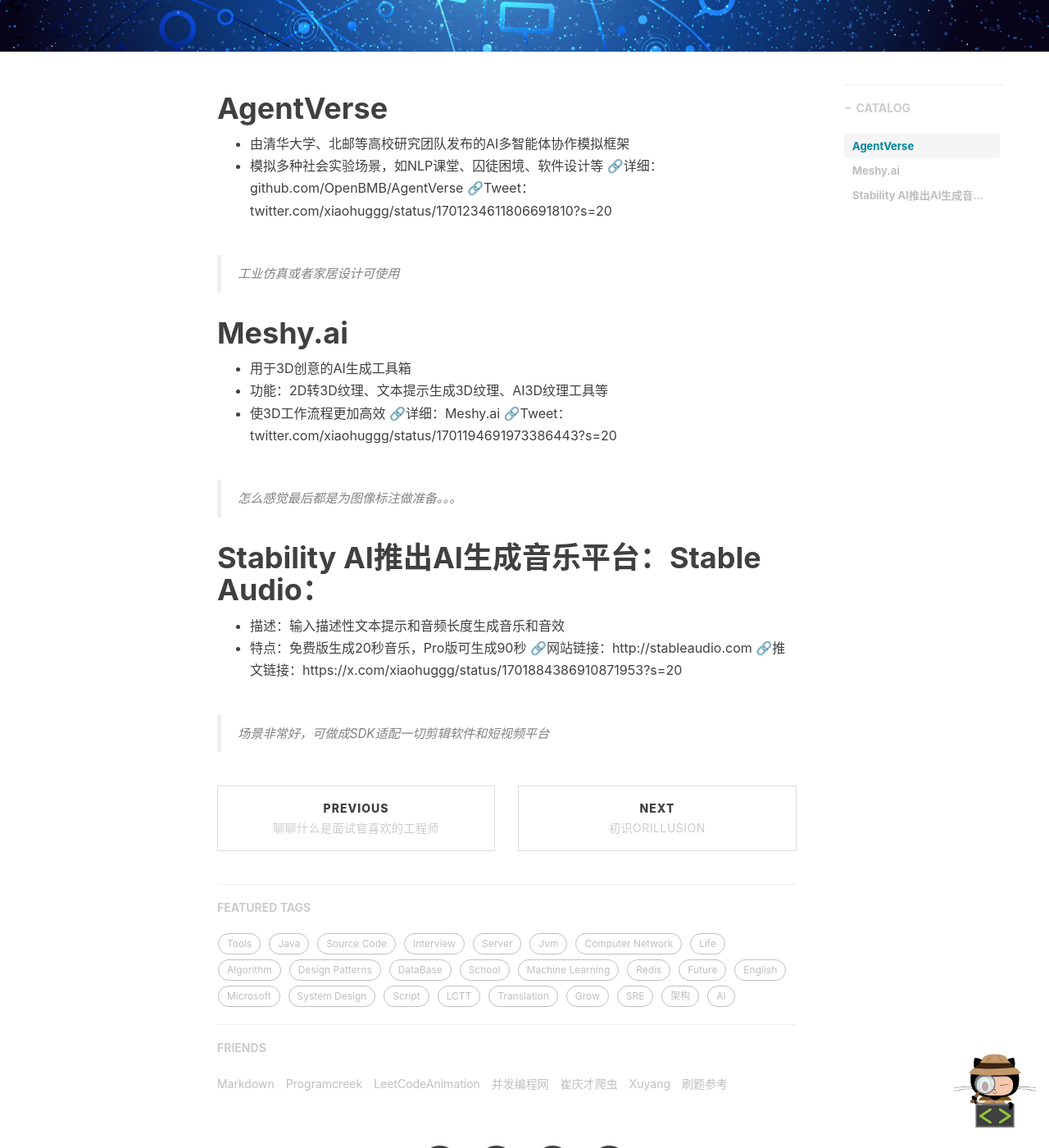
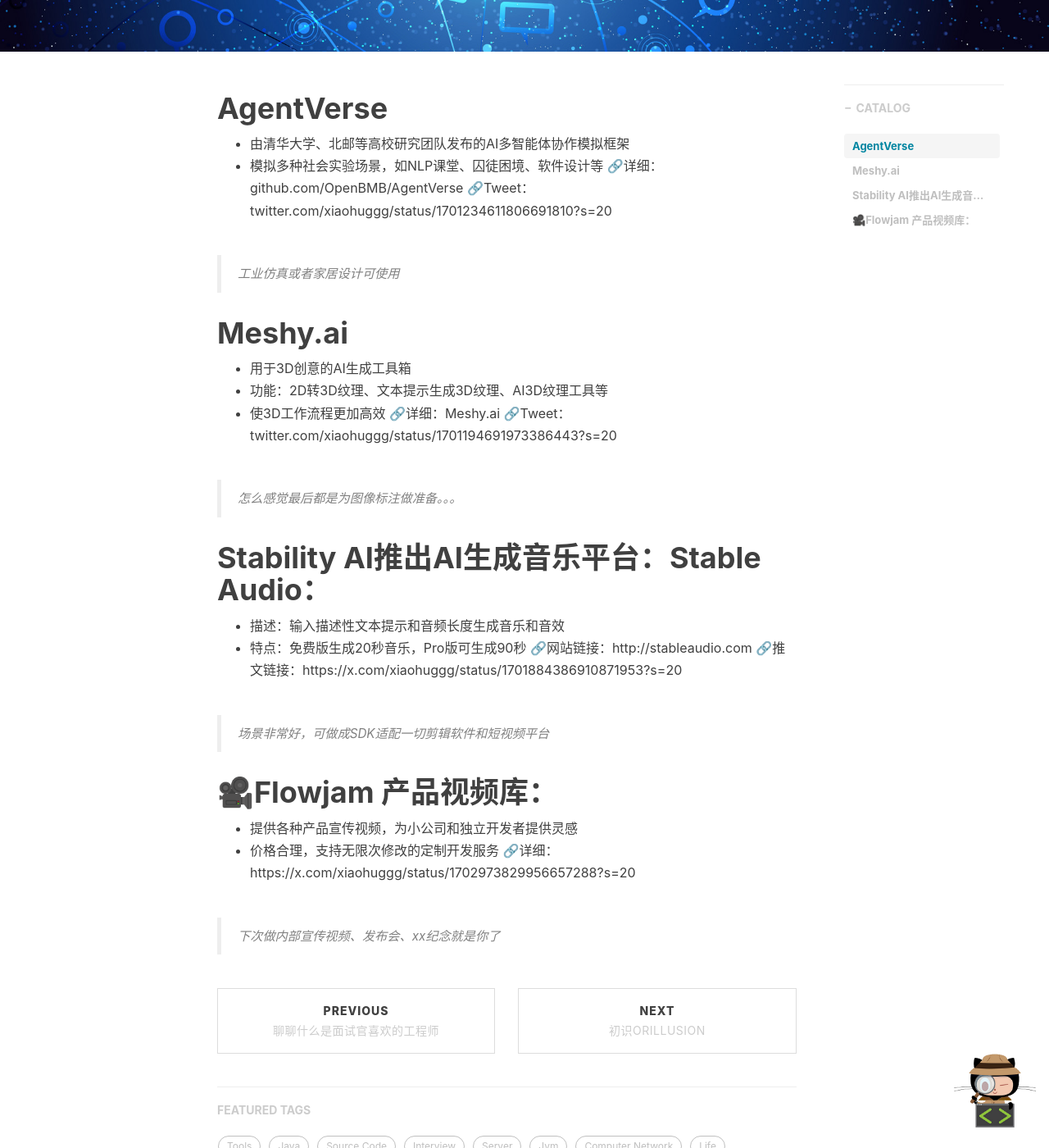
Before and after one commit to Gordon-Deng/Gordon-Deng.github.io, a Jekyll site: the page built from _posts/2023-09-12-ai学徒日记.markdown, in a window 1280 px wide and 1400 px high, scrolled down 460 px. Shown: the whole window at 82% size. Built offline with Jekyll 4.4.1, drawn with Linux system fonts in a browser that asks for light colours; nearby versions of some CDN libraries; comment, search, counter and statistics services are not loaded.

Commit message:
Update 2023-09-12-ai学徒日记.markdown

```diff
--- a/_posts/2023-09-12-ai学徒日记.markdown
+++ b/_posts/2023-09-12-ai学徒日记.markdown
@@ -34,3 +34,10 @@
 🔗推文链接：https://x.com/xiaohuggg/status/1701884386910871953?s=20
 
 > 场景非常好，可做成SDK适配一切剪辑软件和短视频平台
+
+# 🎥Flowjam 产品视频库：
+- 提供各种产品宣传视频，为小公司和独立开发者提供灵感
+- 价格合理，支持无限次修改的定制开发服务
+🔗详细：https://x.com/xiaohuggg/status/1702973829956657288?s=20
+
+> 下次做内部宣传视频、发布会、xx纪念就是你了
```
